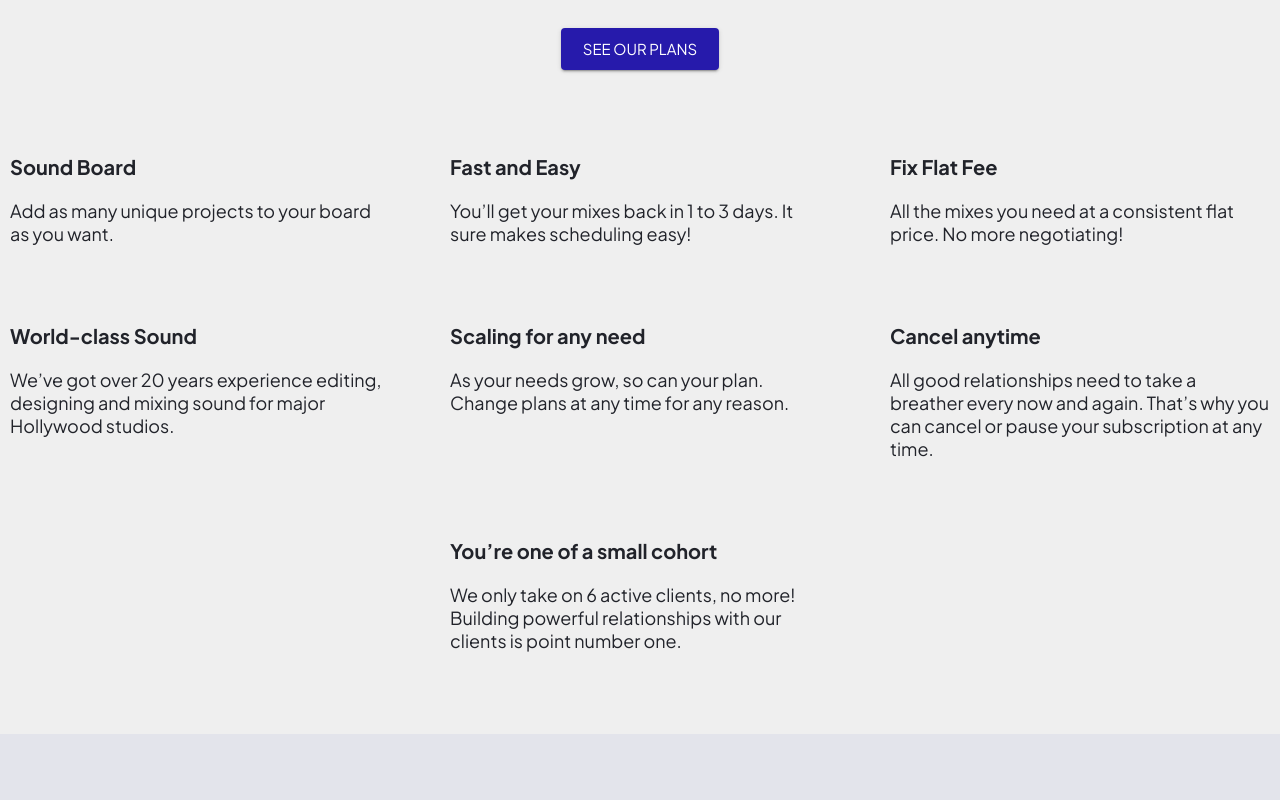
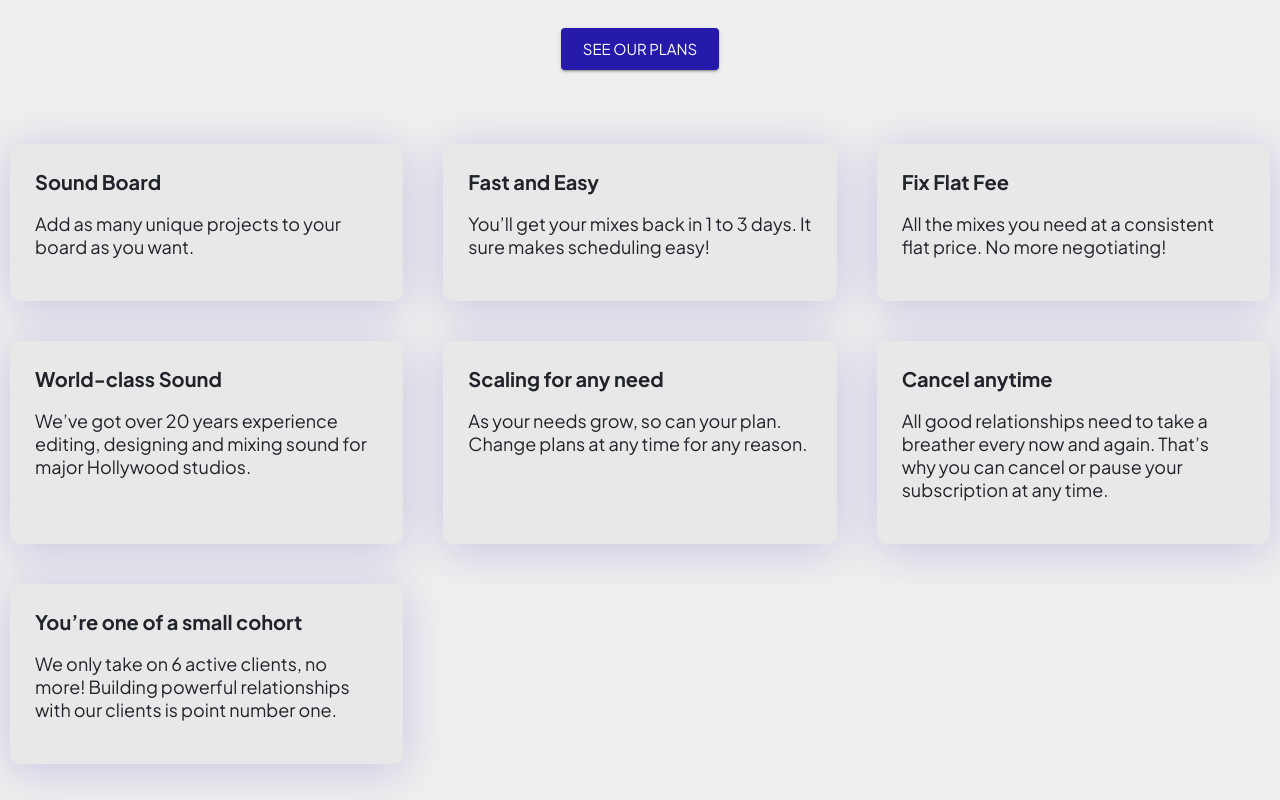
Before and after one commit to annsuparada/HiMIdLow, a React (Create React App) app in the folder client/: page / in a window 1280 px wide. Shown: the part 4120-4920 px from the top of the page. Built offline with nearby package versions, Linux system fonts and the light colour scheme.

Commit message:
update benefit cards

```diff
--- a/client/src/components/sections/Benefits.tsx
+++ b/client/src/components/sections/Benefits.tsx
@@ -1,7 +1,14 @@
-import { Button, useMediaQuery } from '@mui/material'
+import { Button, Card, useMediaQuery } from '@mui/material'
 import React from 'react'
 import { membershipPerks } from '../../data'
-import { mobileView, tabletView } from '../../theme'
+import {
+  darkBackground,
+  lightPurple,
+  mobileView,
+  offWhite,
+  tabletView,
+  white,
+} from '../../theme'
 import ScrollToTop from '../ScrollToTop'
 
 interface BenefitsProps {
@@ -30,6 +37,15 @@ const Benefits: React.FC<BenefitsProps> = ({
         : isTablet
         ? '1fr 1fr'
         : 'repeat(3, 1fr)',
+      padding: '10px',
+    },
+    card: {
+      maxWidth: '362px',
+      backgroundColor: offWhite,
+      padding: '25px',
+      borderRadius: '10px',
+      boxShadow: '0 6px 45px 0px #261AAB33',
+      margin: '0 auto',
     },
   }
 
@@ -58,10 +74,12 @@ const Benefits: React.FC<BenefitsProps> = ({
 
       <div style={styles.cardContainer}>
         {membershipPerks.map((el, index) => (
-          <div style={{ padding: '0 10px' }} key={index}>
-            <p style={{ fontWeight: 'bold', fontSize: '20px' }}>{el.title}</p>
+          <Card sx={styles.card} key={index}>
+            <p style={{ fontWeight: 'bold', fontSize: '20px', margin: '0' }}>
+              {el.title}
+            </p>
             <p>{el.description}</p>
-          </div>
+          </Card>
         ))}
       </div>
     </div>
--- a/client/src/data.ts
+++ b/client/src/data.ts
@@ -154,10 +154,10 @@ export const membershipPerks = [
     description:
       'All good relationships need to take a breather every now and again. That’s why you can cancel or pause your subscription at any time.',
   },
-  {
-    title: '',
-    description: '',
-  },
+  // {
+  //   title: '',
+  //   description: '',
+  // },
   {
     title: 'You’re one of a small cohort',
     description:
--- a/client/src/theme.ts
+++ b/client/src/theme.ts
@@ -12,6 +12,7 @@ export const darkBotton = '#261aab'
 export const lightPurple = '#F0E5F6'
 export const darkPurple = '#1A126F26'
 export const white = '#ffffff'
+export const offWhite = '#e8e8e8'
 export const logoColor = '#21232A'
 export const pink = '#FEE1FF'
 
```
